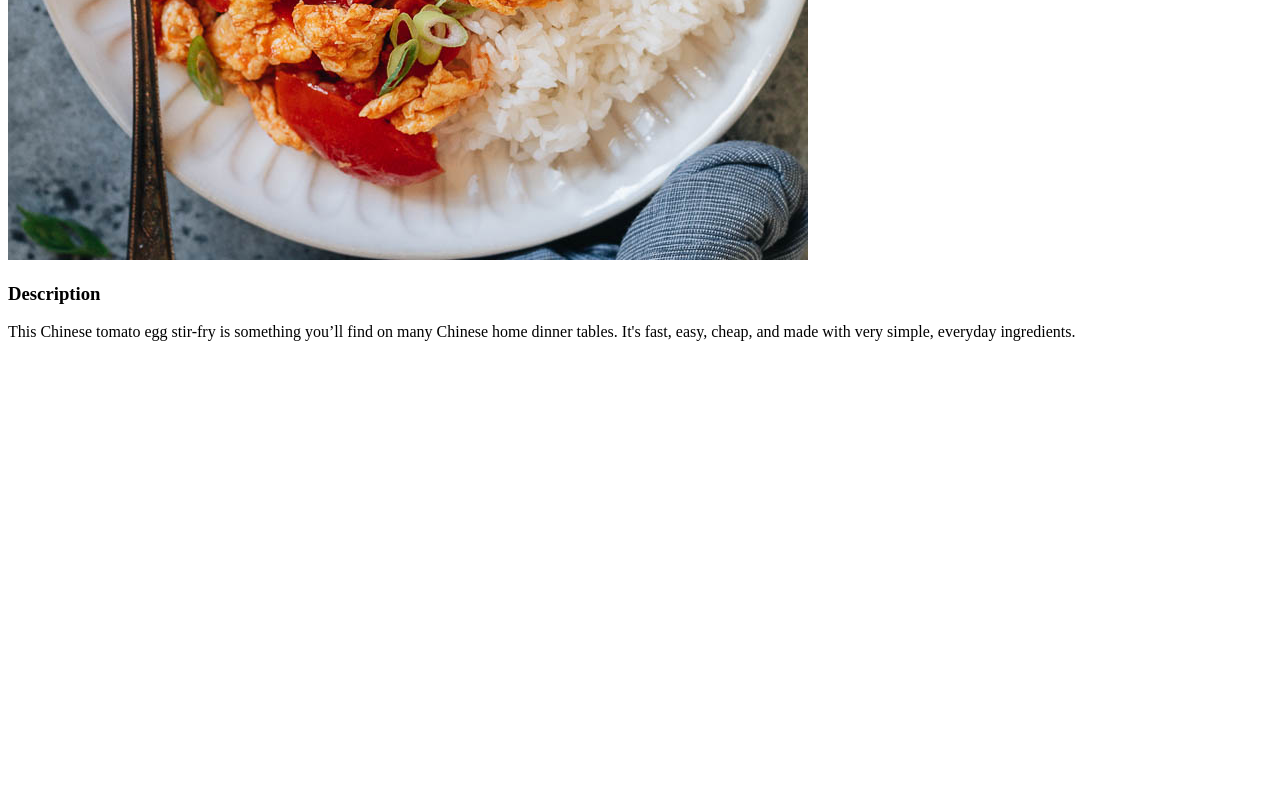
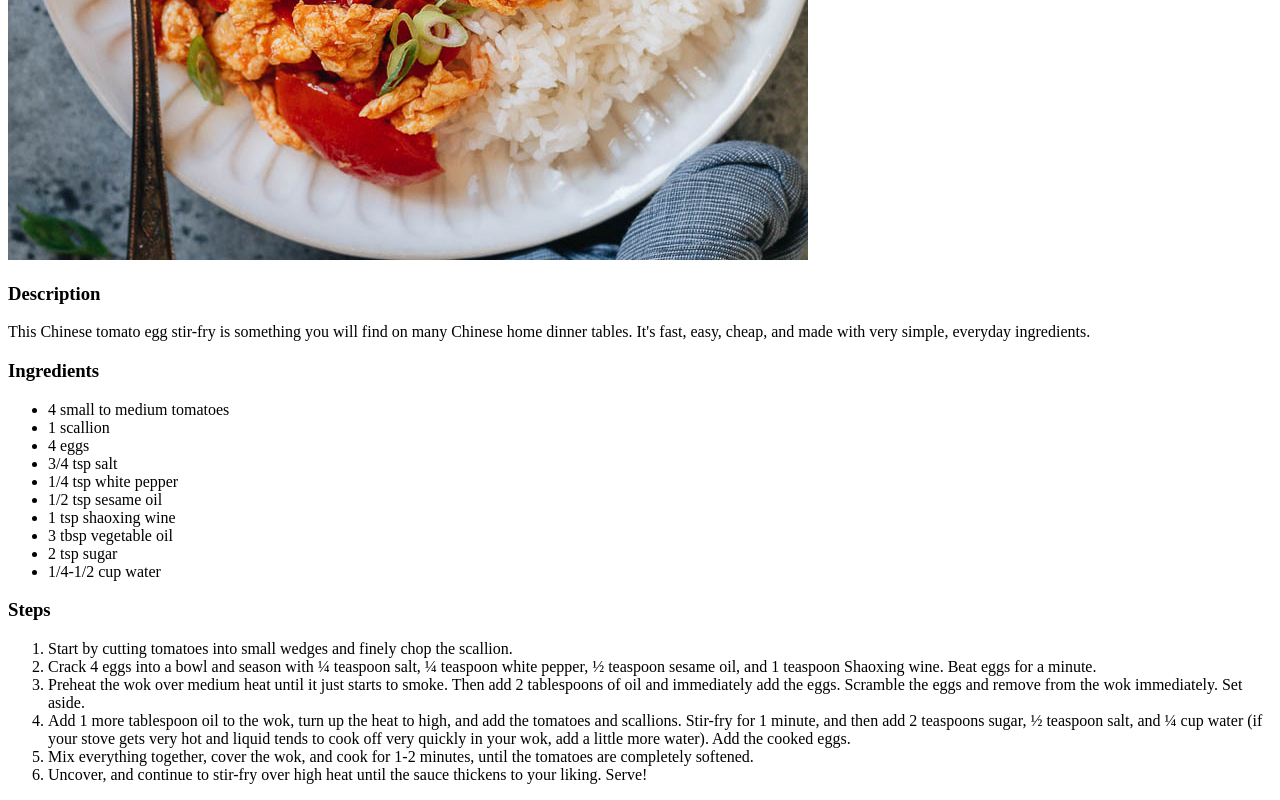
Before and after one commit to juneylvo/odin-recipes, a plain HTML site: page recipes/tomatofriedegg.html in a window 1280 px wide. Shown: the part 620-1420 px from the top of the page. Before the commit the page ends 977 px from the top, so only its background shows below. Drawn offline with Linux system fonts and the light colour scheme.

Commit message:
editing recipes

```diff
--- a/recipes/tomatofriedegg.html
+++ b/recipes/tomatofriedegg.html
@@ -9,6 +9,30 @@
     <h1>Tomato Fried Egg</h1>
     <img src="../imgs/tomato.jpeg" alt="Tomato egg">
     <h3>Description</h3>
-    <p>This Chinese tomato egg stir-fry is something you’ll find on many Chinese home dinner tables. It's fast, easy, cheap, and made with very simple, everyday ingredients.</p>
+    <p>This Chinese tomato egg stir-fry is something you will find on many Chinese home dinner tables. It's fast, easy, cheap, and made with very simple, everyday ingredients.</p>
+    <h3>Ingredients</h3>
+    <ul>
+        <li>4 small to medium tomatoes</li>
+        <li>1 scallion</li>
+        <li> 4 eggs</li>
+        <li>3/4 tsp salt</li>
+        <li> 1/4 tsp white pepper</li>
+        <li> 1/2 tsp sesame oil</li>
+        <li>1 tsp shaoxing wine</li>
+        <li> 3 tbsp vegetable oil</li>
+        <li> 2 tsp sugar</li>
+        <li> 1/4-1/2 cup water</li>
+    </ul>
+
+    <h3> Steps</h3>
+
+    <ol>
+        <li>Start by cutting tomatoes into small wedges and finely chop the scallion.</li>
+        <li>Crack 4 eggs into a bowl and season with ¼ teaspoon salt, ¼ teaspoon white pepper, ½ teaspoon sesame oil, and 1 teaspoon Shaoxing wine. Beat eggs for a minute.</li>
+        <li>Preheat the wok over medium heat until it just starts to smoke. Then add 2 tablespoons of oil and immediately add the eggs. Scramble the eggs and remove from the wok immediately. Set aside.</li>
+        <li>Add 1 more tablespoon oil to the wok, turn up the heat to high, and add the tomatoes and scallions. Stir-fry for 1 minute, and then add 2 teaspoons sugar, ½ teaspoon salt, and ¼ cup water (if your stove gets very hot and liquid tends to cook off very quickly in your wok, add a little more water). Add the cooked eggs.</li>
+        <li>Mix everything together, cover the wok, and cook for 1-2 minutes, until the tomatoes are completely softened.</li>
+        <li>Uncover, and continue to stir-fry over high heat until the sauce thickens to your liking. Serve!</li>
+    </ol>
 </body>
 </html>
```
Also changed, not shown: tomatofriedegg.html (+1 -2 lines).
